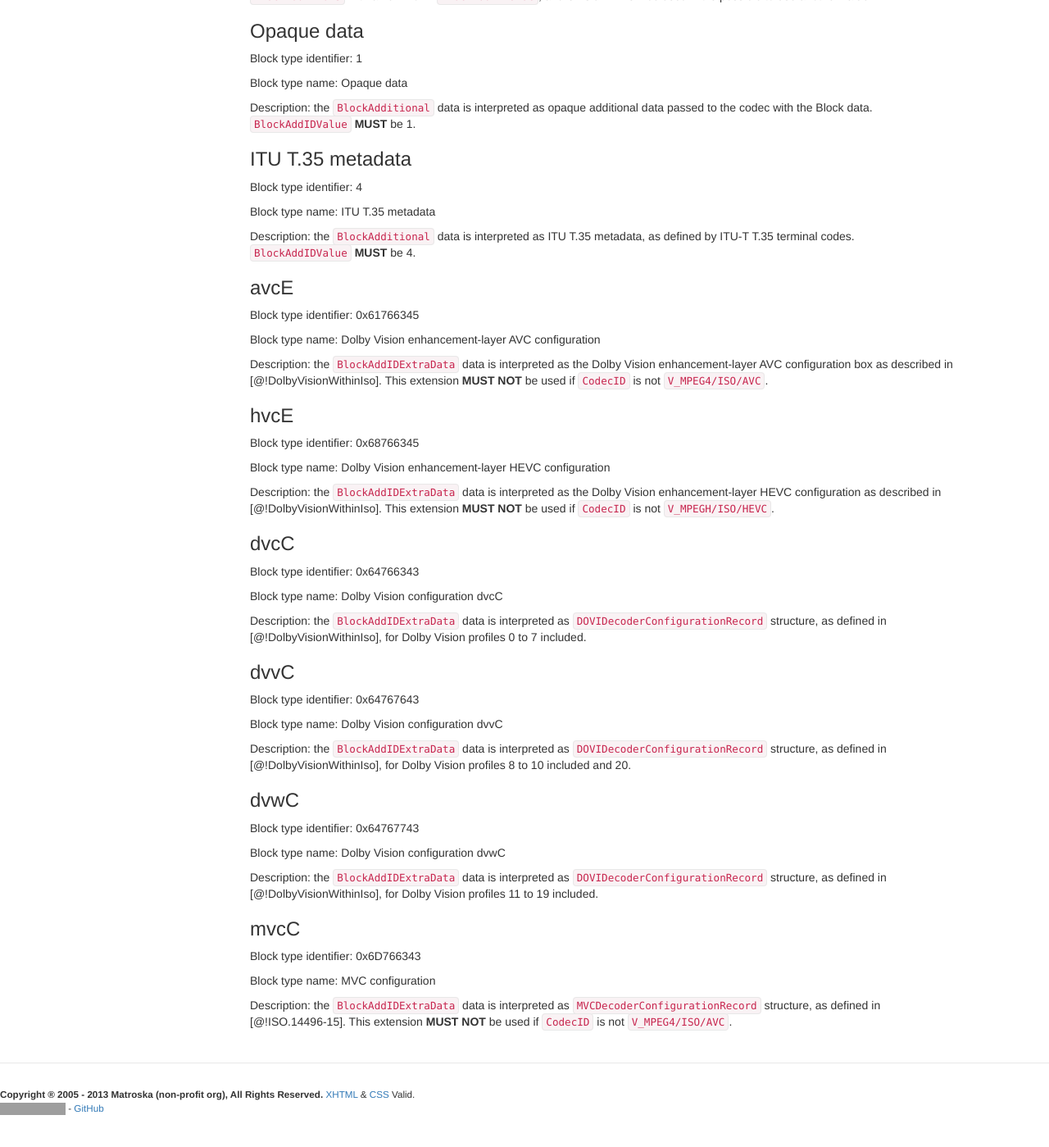
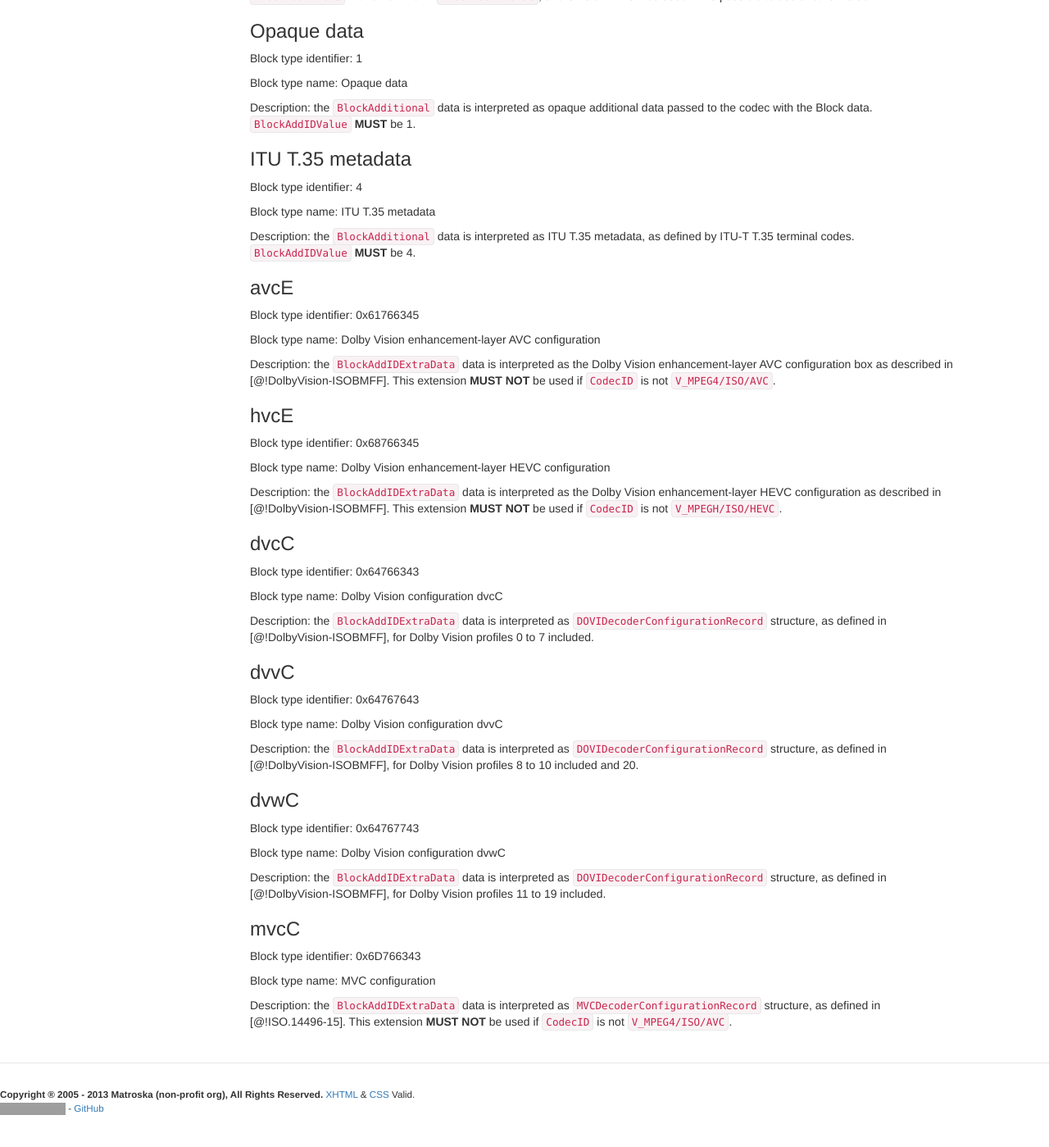
Before and after one commit to ietf-wg-cellar/matroska-specification, a Jekyll site: the page built from codec_specs.md, in a window 1280 px wide and 1400 px high, scrolled down 19469 px. Shown: the whole window at 82% size. Built offline with Jekyll 4.4.1, drawn with Linux system fonts in a browser that asks for light colours; our own code applies the rules of GitHub Pages for plain Markdown files; grey boxes are pictures that could not be loaded.

Commit message:
rename DolbyVisionWithinIso to DolbyVision-ISOBMFF
In line with AV1-ISOBMFF and VP-ISOBMFF.

```diff
--- a/codec_specs.md
+++ b/codec_specs.md
@@ -1147,7 +1147,7 @@ Block type identifier: 0x61766345
 Block type name: Dolby Vision enhancement-layer AVC configuration
 
 Description: the `BlockAddIDExtraData` data is interpreted as the Dolby Vision enhancement-layer AVC
-configuration box as described in [@!DolbyVisionWithinIso]. This extension **MUST NOT**
+configuration box as described in [@!DolbyVision-ISOBMFF]. This extension **MUST NOT**
 be used if `CodecID` is not `V_MPEG4/ISO/AVC`.
 
 ### hvcE
@@ -1156,7 +1156,7 @@ Block type identifier: 0x68766345
 
 Block type name: Dolby Vision enhancement-layer HEVC configuration
 
-Description: the `BlockAddIDExtraData` data is interpreted as the Dolby Vision enhancement-layer HEVC configuration as described in [@!DolbyVisionWithinIso].
+Description: the `BlockAddIDExtraData` data is interpreted as the Dolby Vision enhancement-layer HEVC configuration as described in [@!DolbyVision-ISOBMFF].
 This extension **MUST NOT** be used if `CodecID` is not `V_MPEGH/ISO/HEVC`.
 
 ### dvcC
@@ -1165,7 +1165,7 @@ Block type identifier: 0x64766343
 
 Block type name: Dolby Vision configuration dvcC
 
-Description: the `BlockAddIDExtraData` data is interpreted as `DOVIDecoderConfigurationRecord` structure, as defined in [@!DolbyVisionWithinIso],
+Description: the `BlockAddIDExtraData` data is interpreted as `DOVIDecoderConfigurationRecord` structure, as defined in [@!DolbyVision-ISOBMFF],
 for Dolby Vision profiles 0 to 7 included.
 
 ### dvvC
@@ -1174,7 +1174,7 @@ Block type identifier: 0x64767643
 
 Block type name: Dolby Vision configuration dvvC
 
-Description: the `BlockAddIDExtraData` data is interpreted as `DOVIDecoderConfigurationRecord` structure, as defined in [@!DolbyVisionWithinIso],
+Description: the `BlockAddIDExtraData` data is interpreted as `DOVIDecoderConfigurationRecord` structure, as defined in [@!DolbyVision-ISOBMFF],
 for Dolby Vision profiles 8 to 10 included and 20.
 
 ### dvwC
@@ -1183,7 +1183,7 @@ Block type identifier: 0x64767743
 
 Block type name: Dolby Vision configuration dvwC
 
-Description: the `BlockAddIDExtraData` data is interpreted as `DOVIDecoderConfigurationRecord` structure, as defined in [@!DolbyVisionWithinIso],
+Description: the `BlockAddIDExtraData` data is interpreted as `DOVIDecoderConfigurationRecord` structure, as defined in [@!DolbyVision-ISOBMFF],
 for Dolby Vision profiles 11 to 19 included.
 
 ### mvcC
```
Also changed, not shown: rfc_backmatter_codec.md (+1 -1 lines).
